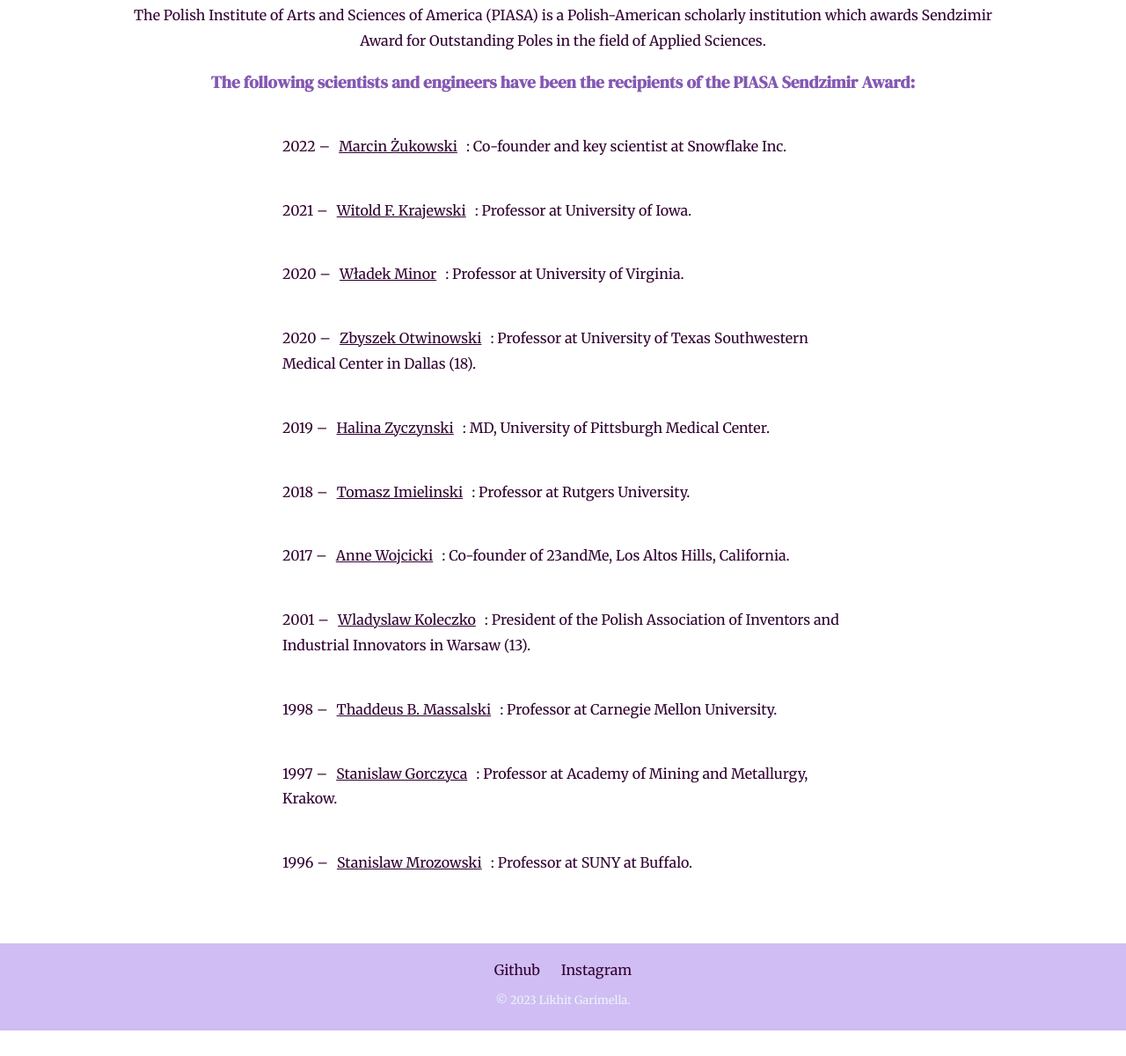
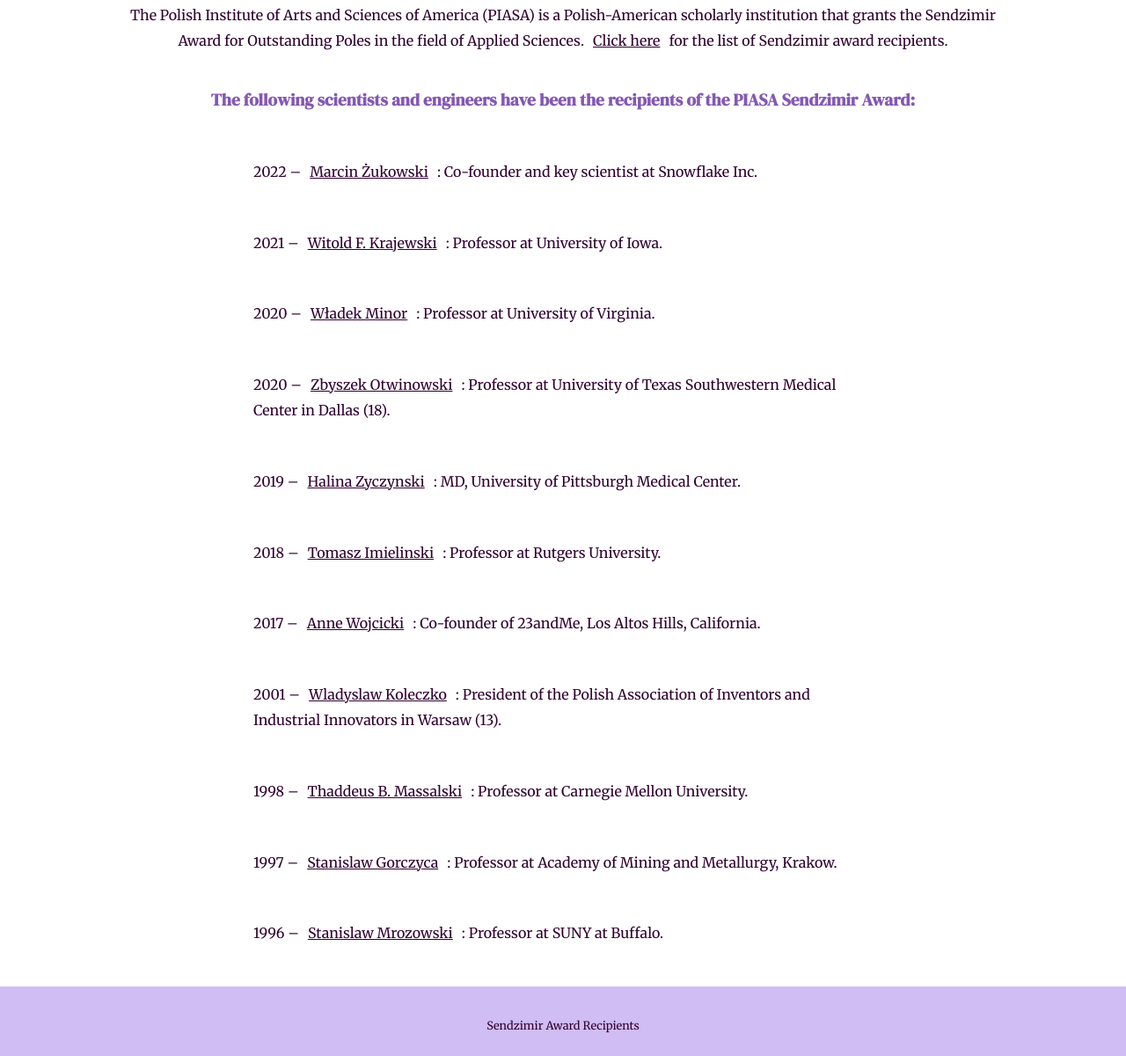
Before and after one commit to likhitgarimella/Website, a plain HTML site: page index.html in a window 1280 px wide. Shown: the part 234-1434 px from the top of the page at 88% size. Before the commit the page ends 1405 px from the top, so only its background shows below. Drawn offline with Linux system fonts and the light colour scheme.

Commit message:
website done

```diff
--- a/index.html
+++ b/index.html
@@ -2,10 +2,9 @@
 <html lang="en" dir="ltr">
 <head>
   <meta charset="utf-8">
-  <title>SENDZIMIR AWARD RECIPIENTS</title>
-  <link rel="stylesheet" href="styles.css">
-  <link rel="icon" href="favicon.png">
+  <title>SENDZIMIR Award Recipients</title>
   <link rel="stylesheet" href="https://fonts.googleapis.com/css?family=DM Serif Display|Merriweather">
+
   <style media="screen">
   h2 {
     font-weight: normal;
@@ -57,12 +56,6 @@
     /* padding: 10px; */
   }
 
-  .listImg {
-    width: 55%;
-    float: left;
-    margin-right: 10px;
-  }
-
   .bottomContainer {
     background-color: #D0BDF4;
     padding: 20px 0 10px 0;
@@ -79,16 +72,13 @@
     color: #8458B3;
   }
 
-  .footer-link {
+  .copyright {
     color: #300030;
-  }
-
-  .copyright {
-    color: #EAF6F6;
     font-size: 0.8rem;
     padding: 0 0 0 0;
   }
   </style>
+
 </head>
 
 <body>
@@ -98,69 +88,45 @@
 
   <div class="middleContainer">
     <div class="intro">
-      <p class="introPara">Tadeusz Sendzimir (1894-1989) received worldwide recognition for his outstanding and numerous contributions to metallurgy. By the early 1980s up to 90 percent of the world's stainless steel passed through the Sendzimir process. Overall, Tadeusz Sendzimir, and the company he founded, has helped to alter the complete technological processes in steel rolling over the last six decades.</p>
+      <p class="introPara"><span class="underline"><a href="https://en.wikipedia.org/wiki/Tadeusz_Sendzimir">Tadeusz Sendzimir</a></span>(1894-1989) received worldwide recognition for his outstanding and numerous contributions to metallurgy. By the early 1980s up to 90 percent of the world's stainless steel passed through the Sendzimir process. Overall, Tadeusz Sendzimir, and the company he founded, has helped to alter the complete technological processes in steel rolling over the last six decades.</p>
       <br>
-      <p class="introPara">The Polish Institute of Arts and Sciences of America (PIASA) is a Polish-American scholarly institution which awards Sendzimir Award for Outstanding Poles in the field of Applied Sciences.</p>
+      <p class="introPara">The Polish Institute of Arts and Sciences of America (PIASA) is a Polish-American scholarly institution that grants the Sendzimir Award for Outstanding Poles in the field of Applied Sciences.<span class="underline"><a href="https://piasa.org/awards/">Click here</a></span>for the list of Sendzimir award recipients.</p>
     </div>
+    <br>
 
     <h3>The following scientists and engineers have been the recipients of the PIASA Sendzimir Award:</h3>
+    <br>
 
     <div>
-      <table class="scis-engs" cellspacing="10">
-        <tr>
-          <td><img class="listImg" src="sendzimir.jpg" alt=""></td>
-          <td><p>2022 –<span class="underline"><a href="https://en.wikipedia.org/wiki/Tadeusz_Sendzimir">Marcin Żukowski</a></span>: Co-founder and key scientist at Snowflake Inc.</p></td>
-        </tr>
-        <tr>
-          <td><img class="listImg" src="sendzimir.jpg" alt=""></td>
-          <td><p>2021 –<span class="underline"><a href="https://en.wikipedia.org/wiki/Tadeusz_Sendzimir">Witold F. Krajewski</a></span>: Professor at University of Iowa.</p></td>
-        </tr>
-        <tr>
-          <td><img class="listImg" src="sendzimir.jpg" alt=""></td>
-          <td><p>2020 –<span class="underline"><a href="https://en.wikipedia.org/wiki/Tadeusz_Sendzimir">Władek Minor</a></span>: Professor at University of Virginia.</p></td>
-        </tr>
-        <tr>
-          <td><img class="listImg" src="sendzimir.jpg" alt=""></td>
-          <td><p>2020 –<span class="underline"><a href="https://en.wikipedia.org/wiki/Tadeusz_Sendzimir">Zbyszek Otwinowski</a></span>: Professor at University of Texas Southwestern Medical Center in Dallas (18).</p></td>
-        </tr>
-        <tr>
-          <td><img class="listImg" src="sendzimir.jpg" alt=""></td>
-          <td><p>2019 –<span class="underline"><a href="https://en.wikipedia.org/wiki/Tadeusz_Sendzimir">Halina Zyczynski</a></span>: MD, University of Pittsburgh Medical Center.</p></td>
-        </tr>
-        <tr>
-          <td><img class="listImg" src="sendzimir.jpg" alt=""></td>
-          <td><p>2018 –<span class="underline"><a href="https://en.wikipedia.org/wiki/Tadeusz_Sendzimir">Tomasz Imielinski</a></span>: Professor at Rutgers University.</p></td>
-        </tr>
-        <tr>
-          <td><img class="listImg" src="sendzimir.jpg" alt=""></td>
-          <td><p>2017 –<span class="underline"><a href="https://en.wikipedia.org/wiki/Tadeusz_Sendzimir">Anne Wojcicki</a></span>: Co-founder of 23andMe, Los Altos Hills, California.</p></td>
-        </tr>
-        <tr>
-          <td><img class="listImg" src="sendzimir.jpg" alt=""></td>
-          <td><p>2001 –<span class="underline"><a href="https://en.wikipedia.org/wiki/Tadeusz_Sendzimir">Wladyslaw Koleczko</a></span>: President of the Polish Association of Inventors and Industrial Innovators in Warsaw (13).</p></td>
-        </tr>
-        <tr>
-          <td><img class="listImg" src="sendzimir.jpg" alt=""></td>
-          <td><p>1998 –<span class="underline"><a href="https://en.wikipedia.org/wiki/Tadeusz_Sendzimir">Thaddeus B. Massalski</a></span>: Professor at Carnegie Mellon University.</p></td>
-        </tr>
-        <tr>
-          <td><img class="listImg" src="sendzimir.jpg" alt=""></td>
-          <td><p>1997 –<span class="underline"><a href="https://en.wikipedia.org/wiki/Tadeusz_Sendzimir">Stanislaw Gorczyca</a></span>: Professor at Academy of Mining and Metallurgy, Krakow.</p></td>
-        </tr>
-        <tr>
-          <td><img class="listImg" src="sendzimir.jpg" alt=""></td>
-          <td><p>1996 –<span class="underline"><a href="https://en.wikipedia.org/wiki/Tadeusz_Sendzimir">Stanislaw Mrozowski</a></span>: Professor at SUNY at Buffalo.</p></td>
-        </tr>
-      </table>
-      <br>
+      <div class="scis-engs">
+        <p>2022 –<span class="underline"><a href="https://www.linkedin.com/in/marcinzukowski/">Marcin Żukowski</a></span>: Co-founder and key scientist at Snowflake Inc.</p>
+        <br>
+        <p>2021 –<span class="underline"><a href="https://engineering.uiowa.edu/people/witold-f-krajewski">Witold F. Krajewski</a></span>: Professor at University of Iowa.</p>
+        <br>
+        <p>2020 –<span class="underline"><a href="https://en.wikipedia.org/wiki/Wladek_Minor">Władek Minor</a></span>: Professor at University of Virginia.</p>
+        <br>
+        <p>2020 –<span class="underline"><a href="https://pl.wikipedia.org/wiki/Zbyszek_Otwinowski">Zbyszek Otwinowski</a></span>: Professor at University of Texas Southwestern Medical Center in Dallas (18).</p>
+        <br>
+        <p>2019 –<span class="underline"><a href="https://www.obgyn.pitt.edu/people/halina-m-zyczynski-md">Halina Zyczynski</a></span>: MD, University of Pittsburgh Medical Center.</p>
+        <br>
+        <p>2018 –<span class="underline"><a href="https://en.wikipedia.org/wiki/Tomasz_Imieli%C5%84ski">Tomasz Imielinski</a></span>: Professor at Rutgers University.</p>
+        <br>
+        <p>2017 –<span class="underline"><a href="https://en.wikipedia.org/wiki/Anne_Wojcicki">Anne Wojcicki</a></span>: Co-founder of 23andMe, Los Altos Hills, California.</p>
+        <br>
+        <p>2001 –<span class="underline"><a href="http://arch.przeglad-techniczny.pl/archiwum/arch/2006/05/Koleczko.htm">Wladyslaw Koleczko</a></span>: President of the Polish Association of Inventors and Industrial Innovators in Warsaw (13).</p>
+        <br>
+        <p>1998 –<span class="underline"><a href="https://pl.wikipedia.org/wiki/Tadeusz_Bronis%C5%82aw_Massalski">Thaddeus B. Massalski</a></span>: Professor at Carnegie Mellon University.</p>
+        <br>
+        <p>1997 –<span class="underline"><a href="https://pl.wikipedia.org/wiki/Stanis%C5%82aw_Gorczyca_(profesor)">Stanislaw Gorczyca</a></span>: Professor at Academy of Mining and Metallurgy, Krakow.</p>
+        <br>
+        <p>1996 –<span class="underline"><a href="https://en.wikipedia.org/wiki/Stanis%C5%82aw_Mrozowski">Stanislaw Mrozowski</a></span>: Professor at SUNY at Buffalo.</p>
+        <br>
+      </div>
     </div>
-    <br>
   </div>
 
   <div class="bottomContainer">
-    <a class="footer-link" href="https://github.com/likhitgarimella">Github</a>
-    <a class="footer-link" href="https://www.instagram.com/likhitgarimella/?hl=en">Instagram</a>
-    <p class="copyright">© 2023 Likhit Garimella.</p>
+    <p class="copyright">Sendzimir Award Recipients</p>
   </div>
 
 </body>
```
